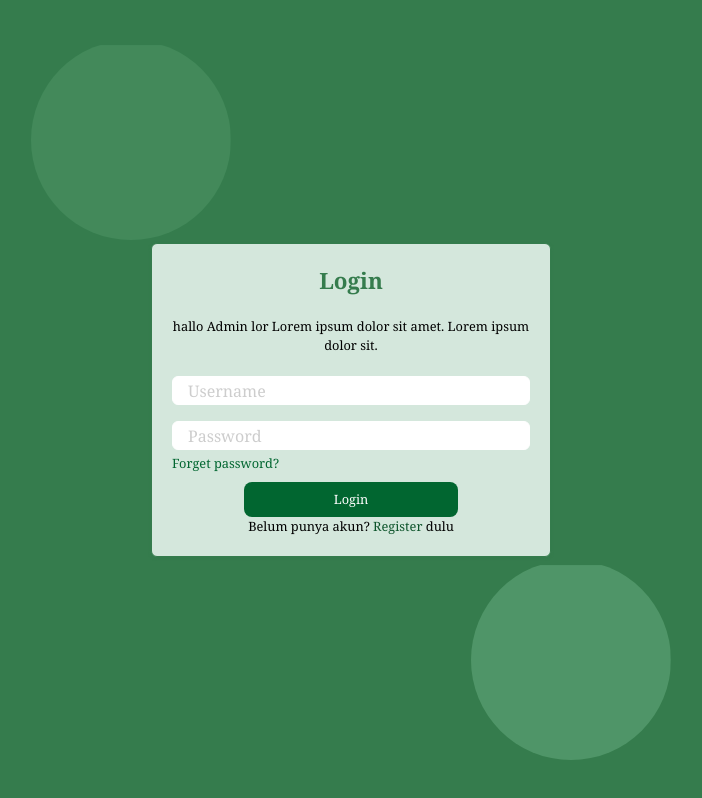
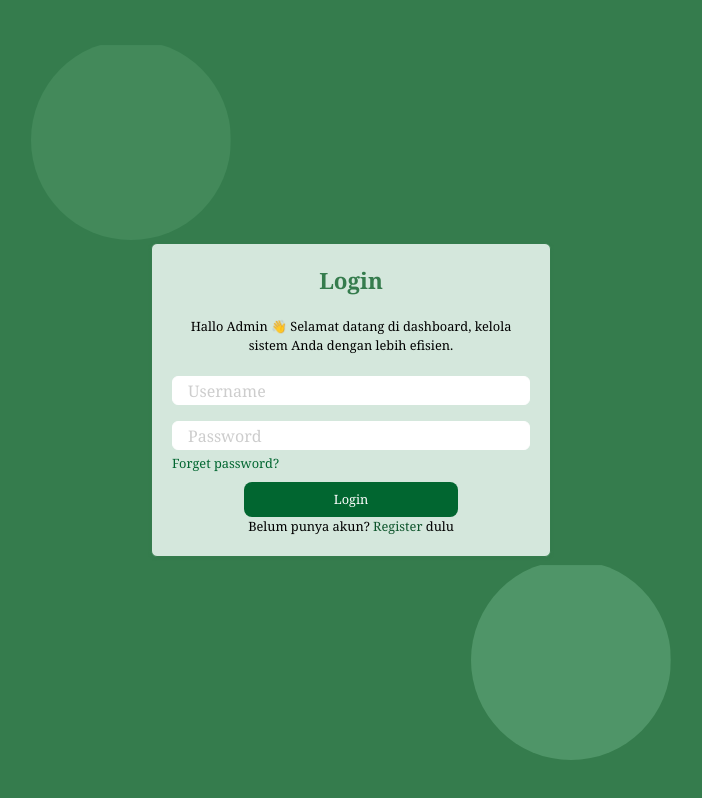
Before and after one commit to bileam/POS_Caffe, a React (Vite) app: page /login in a window 1280 px wide. Shown: the whole page, without its empty margins (289-991 px from the left). Built offline with nearby package versions, Linux system fonts and the light colour scheme.

Commit message:
update login 1

```diff
--- a/src/pages/Login.jsx
+++ b/src/pages/Login.jsx
@@ -73,7 +73,8 @@ const Login = () => {
         <div className="flex justify-center text-[0.9rem] flex-col gap-2 items-center ">
           {/* <img src={person} alt="" className="w-20 object-cover rounded-full" /> */}
           <h1 className="flex-wrap text-[0.8rem] text-center">
-            hallo Admin lor Lorem ipsum dolor sit amet. Lorem ipsum dolor sit.
+            Hallo Admin 👋 Selamat datang di dashboard, kelola sistem Anda
+            dengan lebih efisien.
           </h1>
         </div>
         <form onSubmit={handleSubmit} action="" className="  ">
```
